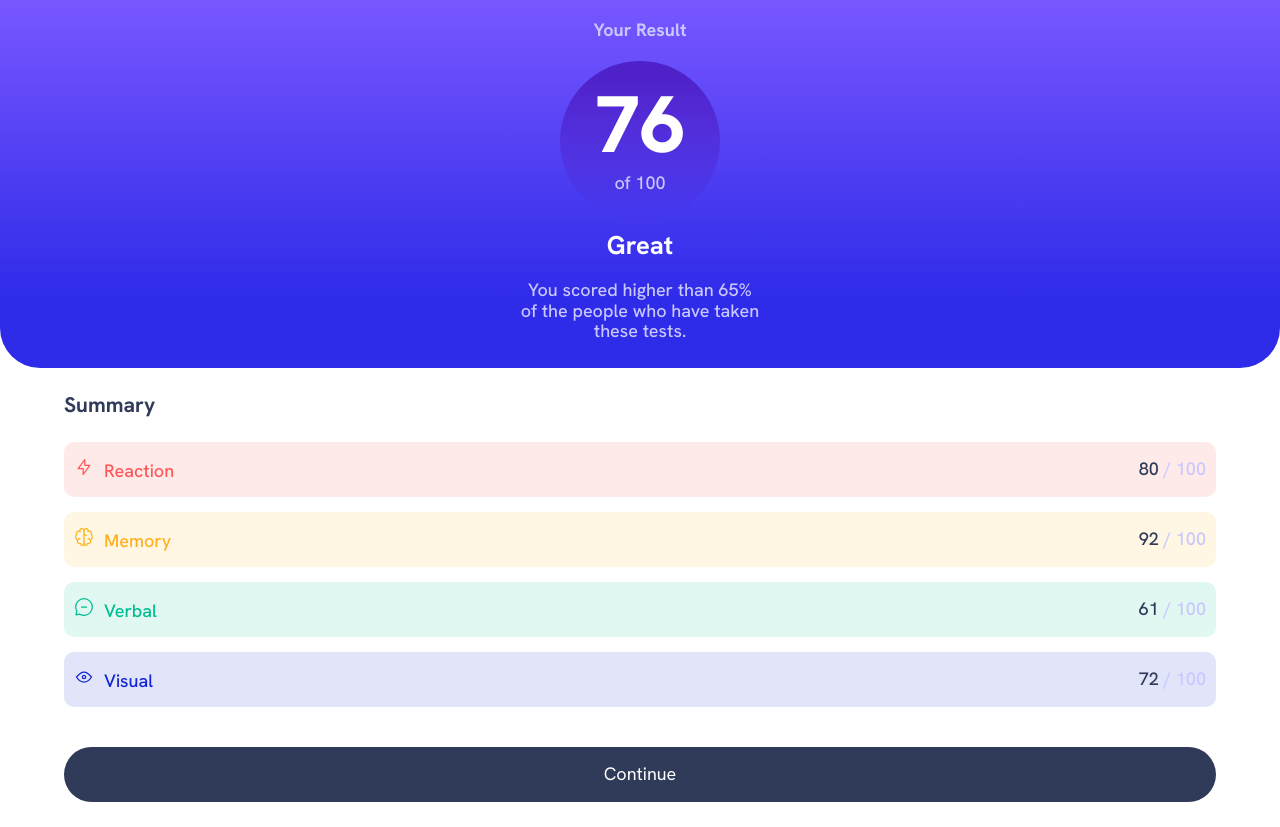
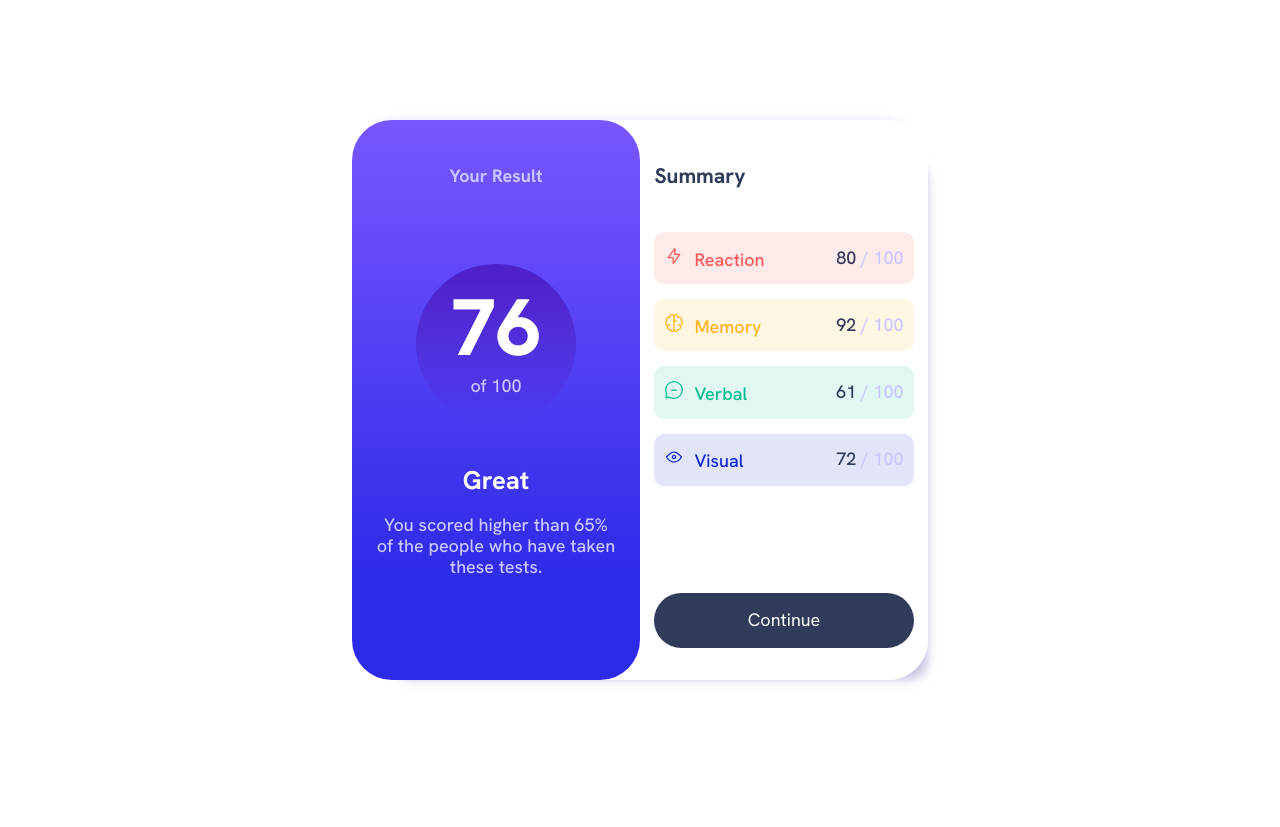
Before and after one commit to erandysuxx/results-summary-component-main, a plain HTML site: page index.html in a window 1280 px wide. After the commit the page ends 800 px from the top, so only its background shows below. Drawn offline with Linux system fonts and the light colour scheme.

Commit message:
finished the mobile and the desktop styling

```diff
--- a/css/styles.css
+++ b/css/styles.css
@@ -13,7 +13,6 @@ html {
 }
 
 body {
-    background-color: grey;
     font-family: HankenGrotesk;
     font-weight: 500;
     font-size: 1.125rem;
@@ -184,3 +183,81 @@ button {
 .ratio .dark-blue {
     color: hsl(224, 30%, 27%);
 }
+
+@media (min-width: 900px) {
+
+
+    body {
+        height: 100vh;
+        display: flex;
+    }
+    main {
+        display: flex;
+        border-radius: 40px;
+        width: 45vw;
+        margin: auto;
+        box-shadow: 20px 20px 10px -20px rgba(172, 172, 216, 0.675),
+                    0px -20px 10px -20px rgba(172, 172, 216, 0.3);
+    }
+
+    .blue.section {
+        height: 70vh;
+        border-radius: 40px;
+        width: 50%;
+        display: grid;
+        grid-template-areas:
+        "result"
+        "circlee"
+        "great";
+        grid-template-rows: 20% 40% 40%;
+    }
+
+    .result {
+        grid-area: result;
+        display: flex;
+        align-self: center;
+        text-align: center;
+        justify-content: center;
+    }
+
+    .circle {
+        grid-area: circlee;
+    }
+
+    .great {
+        grid-area: great;
+    }
+    .white.section {
+        border-radius: 40px;
+        width: 50%;
+        height: 70vh;
+        display: grid;
+        grid-template-areas:
+        "summary"
+        "percentage"
+        "button";
+        grid-template-rows: 20% 60% 20%;
+    }
+
+    .ninety.ninety-summary{
+        grid-area: summary;
+        display: flex;
+        align-self: center;
+    }
+
+    .colors {
+        grid-area: percentage;
+    }
+
+    .ninety {
+        grid-area: button;
+    }
+
+    .percentage {
+        height: 25%;
+    }
+
+    .section {
+        height: 50vh;
+    }
+}
--- a/index.html
+++ b/index.html
@@ -19,18 +19,20 @@
 <body>
   <main>
     <div class="blue section">
-      <h4>
+      <h4 class="result">
         Your Result
       </h4>
       <div class="circle">
         <h1>76</h1>
         <p class="one-hundred">of 100</p>
       </div>
-      <h2>Great</h2>
-      <p class="eighteen">You scored higher than 65% <br>of the people who have taken<br>these tests.</p>
+      <div class="great">
+        <h2>Great</h2>
+        <p class="eighteen">You scored higher than 65% <br>of the people who have taken<br>these tests.</p>
+      </div>
     </div>
     <div class="white section">
-      <div class="ninety">
+      <div class="ninety ninety-summary">
         <h3 class="text-top">Summary</h3>
       </div>
       <div class="colors">
```
